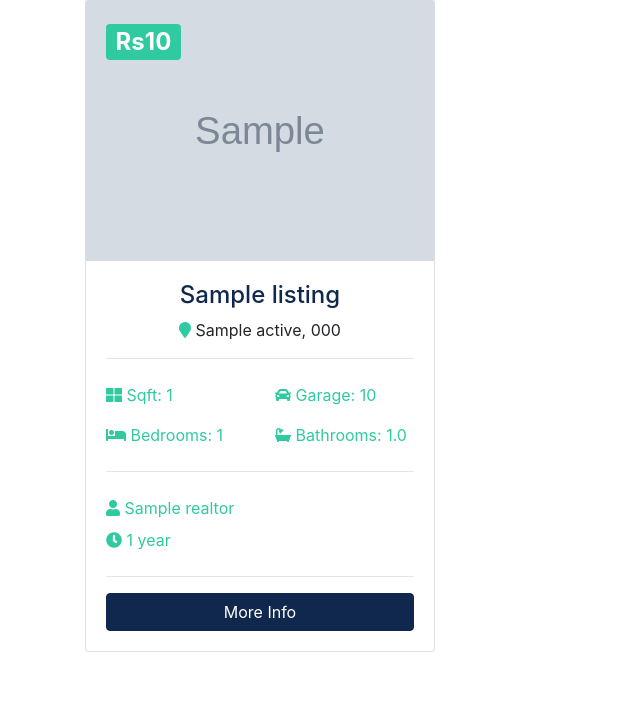
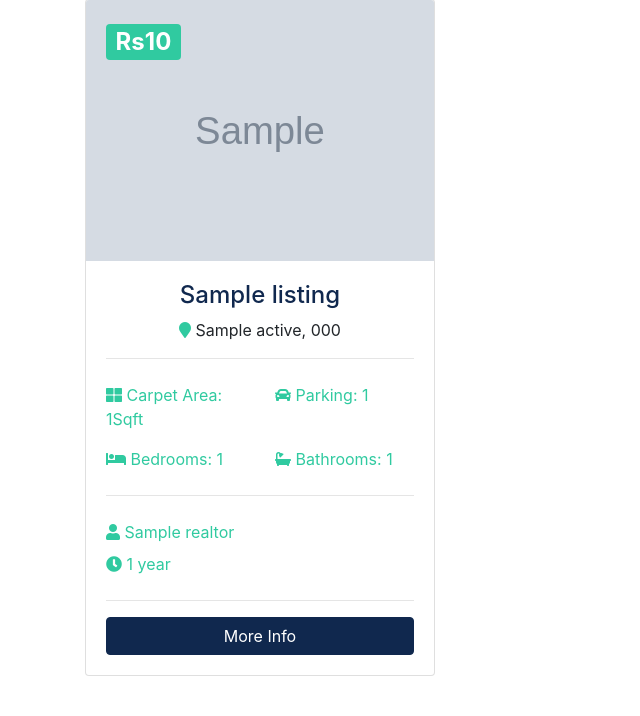
Before and after one commit to neha094/realestate, a Django app: page / in a window 1280 px wide. Shown: the part 504-1220 px from the top of the page, without its empty margins (0-640 px from the left). Run offline with Django 3.2, Linux system fonts and the light colour scheme; tables that the repository leaves empty hold one stand-in row (values such as "Sample post"); grey boxes marked "Sample" are stand-in pictures; some libraries are stand-ins or nearby versions.

Commit message:
make it better

```diff
--- a/calcs/admin.py
+++ b/calcs/admin.py
@@ -2,9 +2,9 @@ from django.contrib import admin
 from .models import Calc
 
 class CalcAdmin(admin.ModelAdmin):
-    list_display = ('id', 'name', 'listing', 'email','calc_date')
+    list_display = ('id', 'name', 'listing', 'calc_date')
     list_display_links = ('id', 'name')
-    search_fields = ( 'name', 'email', 'listing')
+    search_fields = ( 'name', 'required', 'listing')
     list_per_page = 25
 
 admin.site.register(Calc, CalcAdmin)
--- a/calcs/models.py
+++ b/calcs/models.py
@@ -5,7 +5,7 @@ from datetime import datetime
 class Calc(models.Model):
     listing = models.CharField(max_length=200)
     name = models.CharField(max_length=200)
-    email = models.CharField(max_length=100)
+    Required = models.CharField(max_length=100)
     phone = models.CharField(max_length=100)
     message = models.TextField(blank=True)
     calc_date = models.DateTimeField(default=datetime.now, blank=True)
--- a/calcs/views.py
+++ b/calcs/views.py
@@ -8,13 +8,13 @@ def calc(request):
 
     listing = request.POST['listing']
     name = request.POST['name']
-    email = request.POST['email']
+    Required = request.POST['Required']
     phone = request.POST['phone']
     message = request.POST['message']
 
 
 
-    calc = Calc(listing=listing,  name=name, email=email, phone=phone, message=message )
+    calc = Calc(listing=listing,  name=name, Required=Required, phone=phone, message=message )
 
     calc.save()
 
--- a/listings/models.py
+++ b/listings/models.py
@@ -13,10 +13,10 @@ class listing (models.Model):
     description = models.TextField(blank=True)
     price = models.IntegerField()
     bedrooms = models.IntegerField()
-    bathrooms = models.DecimalField(max_digits=2,decimal_places=1)
-    garage = models.IntegerField(default=0)
-    sqft = models.IntegerField()
-    lot_size = models.DecimalField(max_digits=5,decimal_places=1)
+    bathrooms = models.IntegerField()
+    Parking = models.IntegerField(default=0)
+    CarpetArea = models.IntegerField()
+    SuperArea = models.IntegerField()
     photo_main = models.ImageField(upload_to='photos/%Y/%m/%d/')
     photo_1 = models.ImageField(upload_to='photos/%Y/%m/%d/', blank=True)
     photo_2 = models.ImageField(upload_to='photos/%Y/%m/%d/', blank=True)
--- a/templates/index.html
+++ b/templates/index.html
@@ -38,9 +38,9 @@
                     <hr>
                     <div class="row py-2 text-secondary">
                       <div class="col-6">
-                        <i class="fas fa-th-large"></i> Sqft: {{dest.sqft}}</div>
+                        <i class="fas fa-th-large"></i> Carpet Area: {{dest.CarpetArea}}Sqft</div>
                       <div class="col-6">
-                        <i class="fas fa-car"></i> Garage: {{dest.garage}}</div>
+                        <i class="fas fa-car"></i> Parking: {{dest.Parking}}</div>
                     </div>
                     <div class="row py-2 text-secondary">
                       <div class="col-6">
--- a/templates/listings.html
+++ b/templates/listings.html
@@ -50,9 +50,10 @@
               <hr>
               <div class="row py-2 text-secondary">
                 <div class="col-6">
-                  <i class="fas fa-th-large"></i> Sqft: {{dest.sqft}}</div>
+                  <i class="fas fa-th-large"></i> Super Area: {{dest.SuperArea}} Sqft</div>
+
                 <div class="col-6">
-                  <i class="fas fa-car"></i> Garage: {{dest.garage}}</div>
+                  <i class="fas fa-car"></i> Parking: {{dest.Parking}}</div>
               </div>
               <div class="row py-2 text-secondary">
                 <div class="col-6">
--- a/templates/topbar.html
+++ b/templates/topbar.html
@@ -10,19 +10,19 @@
         </div>
         <div class="col-md-4">
           <div class="social text-right">
-            <a href="#">
+            <a href='https://twitter.com'>
               <i class="fab fa-twitter"></i>
             </a>
-            <a href="#">
+            <a href='http://facebook.com'>
               <i class="fab fa-facebook"></i>
             </a>
-            <a href="#">
+            <a href="https://www.linkedin.com/">
               <i class="fab fa-linkedin"></i>
             </a>
-            <a href="#">
+            <a href="https://www.instagram.com/">
               <i class="fab fa-instagram"></i>
             </a>
-            <a href="#">
+            <a href="https://in.pinterest.com/">
               <i class="fab fa-pinterest"></i>
             </a>
           </div>
```
Also changed, not shown: templates/listing.html (+8 -8 lines), calcs/migrations/0004_auto_20210121_2037.py (added), listings/migrations/0002_auto_20210121_2154.py (added), listings/migrations/0003_auto_20210121_2156.py (added), listings/migrations/0004_auto_20210122_0000.py (added), media/photos/2021/01/21/PHoto_main_2.png (added), media/photos/2021/01/21/Photo_1.png (added), media/photos/2021/01/21/Photo_1_2.png (added), media/photos/2021/01/21/Photo_main.png (added).
